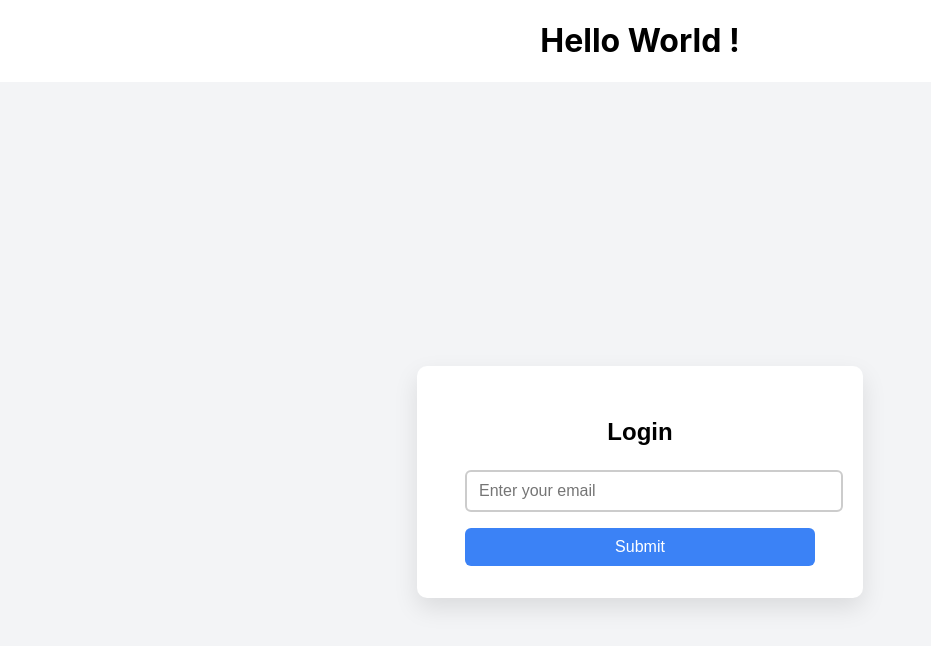
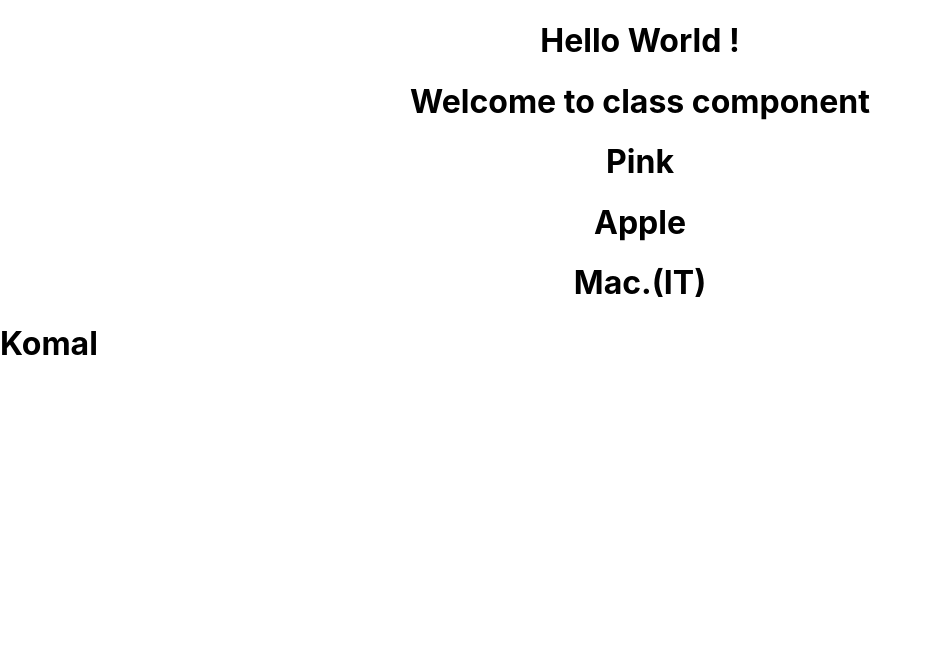
Before and after one commit to Komalsachdeva44/react-basics-bootcamp, a React (Create React App) app: page / in a window 1280 px wide. Shown: the top 646 px of the page, without its empty margins (0-931 px from the left). Built offline with nearby package versions, Linux system fonts and the light colour scheme.

Commit message:
function components , class . jsx , without jsx , nested components , render element

```diff
--- a/public/index.html
+++ b/public/index.html
@@ -28,7 +28,7 @@
   </head>
   <body>
     <noscript>You need to enable JavaScript to run this app.</noscript>
-    <div id="root"></div>
+    <div id="roots"></div>
     <!--
       This HTML file is a template.
       If you open it directly in the browser, you will see an empty page.
--- a/src/App.js
+++ b/src/App.js
@@ -1,11 +1,27 @@
 import logo from './logo.svg';
 import './App.css';
-import User from './User.js';
+import Compclass   from './Compclass.js';
+import React from 'react';
+// One way to show without jsx only react.createElement
+function Fruit(){
+  return React.createElement('h1',null,'Apple')
+}
+// Another way to show with jsx
+function Education(){
+  return <h1>Mac.(IT)</h1>
+}
 function App() {
+  function Color(){
+    return(<h1>Pink</h1>)
+  }
   return (
     <div className="App">
      <h1>Hello World !</h1>
-     <User />
+     <Compclass />
+     {/* <User /> */}
+    {Color()}
+    {Fruit()}
+    {<Education />}
     </div>
   );
 }
--- /dev/null
+++ b/src/Compclass.js
@@ -0,0 +1,13 @@
+// Learning Class Components in React
+import React from "react";
+
+class Compclass extends React.Component {
+    render() {
+        return (
+            <div>
+                <h1>Welcome to class component</h1>
+            </div>
+        )
+    }
+}
+export default Compclass;
--- a/src/User.js
+++ b/src/User.js
@@ -1,90 +1,4 @@
-import React from 'react';
-import { useForm } from 'react-hook-form';
-
-function ModernForm() {
-  const { register, handleSubmit, formState: { errors } } = useForm();
-
-  const onSubmit = (data) => console.log(data);
-
-  // Inline styles as JS objects
-  const styles = {
-    container: {
-      display: 'flex',
-      justifyContent: 'center',
-      alignItems: 'center',
-      height: '100vh',
-      background: '#f3f4f6',
-      fontFamily: 'Arial, sans-serif'
-    },
-    form: {
-      background: 'white',
-      padding: '2rem 3rem',
-      borderRadius: '10px',
-      boxShadow: '0 10px 25px rgba(0,0,0,0.1)',
-      width: '350px'
-    },
-    title: {
-      textAlign: 'center',
-      marginBottom: '1.5rem',
-      fontSize: '1.5rem'
-    },
-    input: {
-      width: '100%',
-      padding: '10px 12px',
-      marginBottom: '1rem',
-      border: '2px solid #ccc',
-      borderRadius: '6px',
-      fontSize: '1rem',
-      outline: 'none',
-      transition: '0.2s ease-in-out'
-    },
-    inputError: {
-      borderColor: '#ef4444'
-    },
-    errorText: {
-      color: '#ef4444',
-      marginTop: '-0.8rem',
-      marginBottom: '1rem',
-      fontSize: '0.875rem'
-    },
-    button: {
-      width: '100%',
-      padding: '10px',
-      border: 'none',
-      borderRadius: '6px',
-      backgroundColor: '#3b82f6',
-      color: 'white',
-      fontSize: '1rem',
-      cursor: 'pointer',
-      transition: 'background-color 0.3s ease'
-    }
-  };
-
-  return (
-    <div style={styles.container}>
-      <form style={styles.form} onSubmit={handleSubmit(onSubmit)}>
-        <h2 style={styles.title}>Login</h2>
-
-        <input
-          {...register("email", {
-            required: "Email is required",
-            pattern: {
-              value: /^\S+@\S+$/i,
-              message: "Enter a valid email"
-            }
-          })}
-          placeholder="Enter your email"
-          style={{
-            ...styles.input,
-            ...(errors.email ? styles.inputError : {})
-          }}
-        />
-        {errors.email && <p style={styles.errorText}>{errors.email.message}</p>}
-
-        <button type="submit" style={styles.button}>Submit</button>
-      </form>
-    </div>
-  );
+function User(){
+  return(<h1>Komal</h1>)
 }
-
-export default ModernForm;
+export default User;
--- a/src/index.js
+++ b/src/index.js
@@ -3,11 +3,13 @@ import ReactDOM from 'react-dom/client';
 import './index.css';
 import App from './App';
 import reportWebVitals from './reportWebVitals';
+import User from './User';
 
-const root = ReactDOM.createRoot(document.getElementById('root'));
+const root = ReactDOM.createRoot(document.getElementById('roots'));
 root.render(
   <React.StrictMode>
     <App />
+    <User/>
   </React.StrictMode>
 );
 
```
Also changed, not shown: notes/classcomponent.md (added, +8 -0 lines), notes/renderelementdom.md (added, +28 -0 lines).
